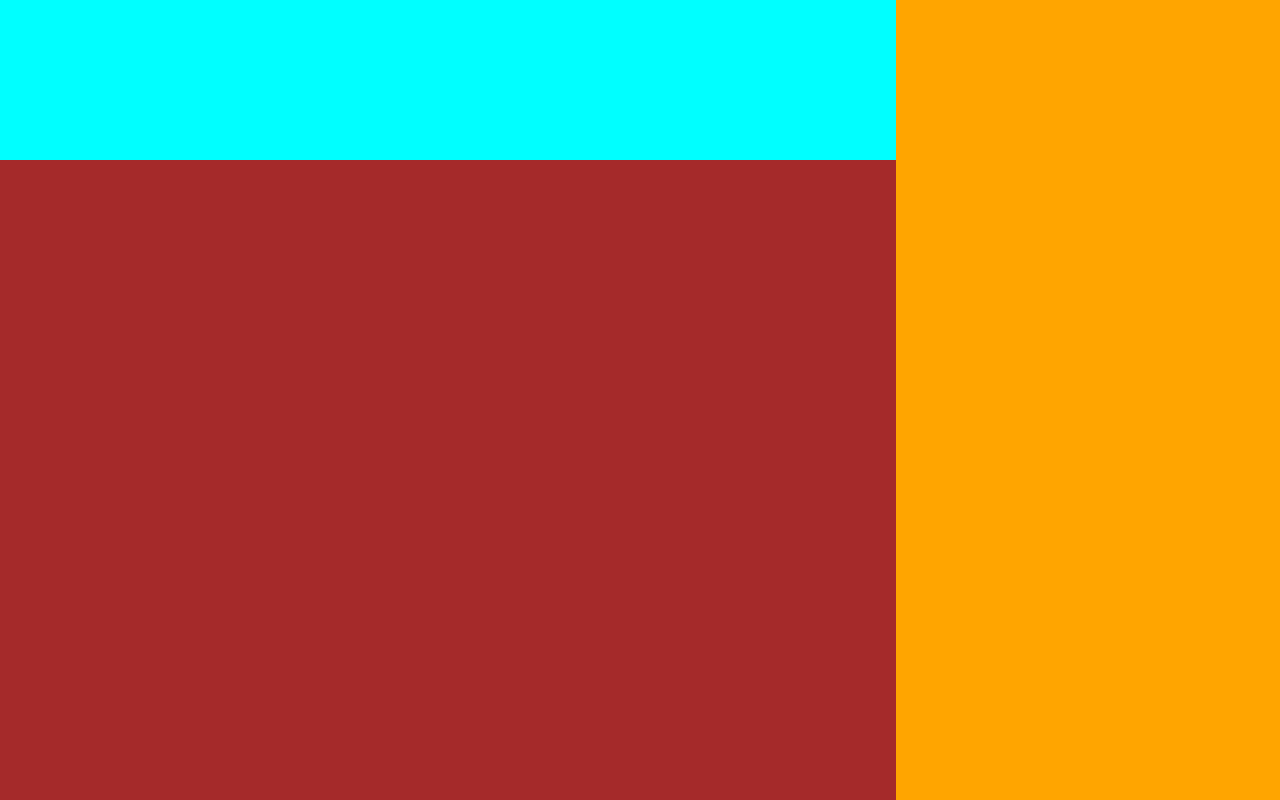
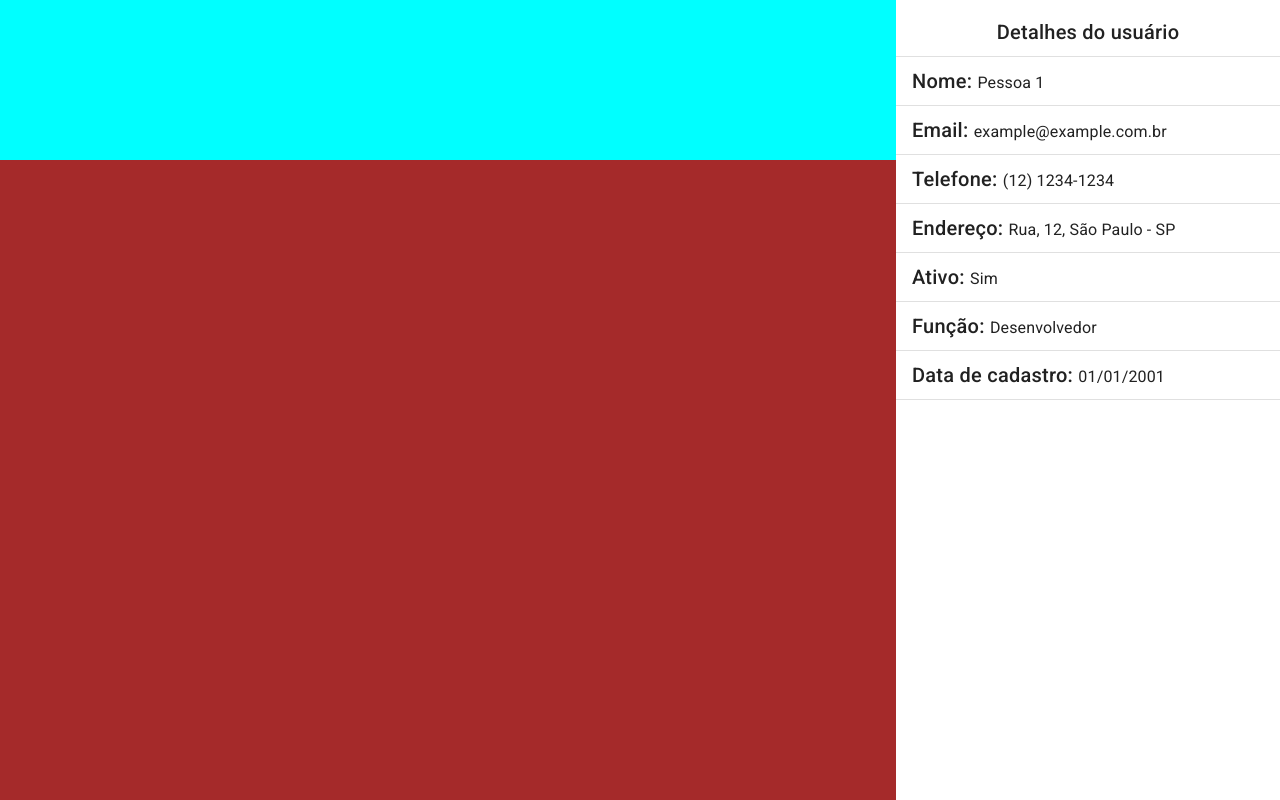
Before and after one commit to Henrique-182/curso-de-angular-v2-ao-v17, an Angular app in the folder 04_Projeto_Filtro_De_Lista_De_Usuarios/users-filter-project/: page / in a window 1280 px wide. Built offline with nearby package versions, Linux system fonts and the light colour scheme.

Commit message:
Layout Componente User Details

```diff
--- a/04_Projeto_Filtro_De_Lista_De_Usuarios/users-filter-project/src/app/app.component.html
+++ b/04_Projeto_Filtro_De_Lista_De_Usuarios/users-filter-project/src/app/app.component.html
@@ -8,6 +8,6 @@
         </div>
     </div>
     <div class="right-container">
-
+        <app-user-details></app-user-details>
     </div>
 </div>
--- a/04_Projeto_Filtro_De_Lista_De_Usuarios/users-filter-project/src/app/app.component.scss
+++ b/04_Projeto_Filtro_De_Lista_De_Usuarios/users-filter-project/src/app/app.component.scss
@@ -22,5 +22,4 @@
 .right-container {
     width: 30%;
     max-height: 100vh;
-    background-color: orange;
 }
--- /dev/null
+++ b/04_Projeto_Filtro_De_Lista_De_Usuarios/users-filter-project/src/app/components/user-details/user-details.component.html
@@ -0,0 +1,36 @@
+<div class="user-details">
+    <mat-list>
+        <mat-list-item class="u-text-align-center">
+            <span class="mat-h2">Detalhes do usuário</span>
+        </mat-list-item>
+        <mat-divider></mat-divider>
+        <mat-list-item>
+            <span class="mat-h2">Nome: </span> <span class="mat-h3">Pessoa 1</span>
+        </mat-list-item>
+        <mat-divider></mat-divider>
+        <mat-list-item>
+            <span class="mat-h2">Email: </span> <span class="mat-h3">example&#64;example.com.br</span>
+        </mat-list-item>
+        <mat-divider></mat-divider>
+        <mat-list-item>
+            <span class="mat-h2">Telefone: </span> <span class="mat-h3">(12) 1234-1234</span>
+        </mat-list-item>
+        <mat-divider></mat-divider>
+        <mat-list-item>
+            <span class="mat-h2">Endereço: </span> <span class="mat-h3">Rua, 12, São Paulo - SP</span>
+        </mat-list-item>
+        <mat-divider></mat-divider>
+        <mat-list-item>
+            <span class="mat-h2">Ativo: </span> <span class="mat-h3">Sim</span>
+        </mat-list-item>
+        <mat-divider></mat-divider>
+        <mat-list-item>
+            <span class="mat-h2">Função: </span> <span class="mat-h3">Desenvolvedor</span>
+        </mat-list-item>
+        <mat-divider></mat-divider>
+        <mat-list-item>
+            <span class="mat-h2">Data de cadastro: </span> <span class="mat-h3">01/01/2001</span>
+        </mat-list-item>
+        <mat-divider></mat-divider>
+    </mat-list>
+</div>
--- /dev/null
+++ b/04_Projeto_Filtro_De_Lista_De_Usuarios/users-filter-project/src/app/components/user-details/user-details.component.scss
@@ -0,0 +1,4 @@
+.user-details {
+    width: 100%;
+    height: 100%;
+}
--- a/04_Projeto_Filtro_De_Lista_De_Usuarios/users-filter-project/src/styles.scss
+++ b/04_Projeto_Filtro_De_Lista_De_Usuarios/users-filter-project/src/styles.scss
@@ -1,4 +1,5 @@
 /* You can add global styles to this file, and also import other style files */
+@import './styles/utils/text-align-center';
 
 html, body { height: 100%; }
 body { margin: 0; font-family: Roboto, "Helvetica Neue", sans-serif; }
--- /dev/null
+++ b/04_Projeto_Filtro_De_Lista_De_Usuarios/users-filter-project/src/styles/utils/_text-align-center.scss
@@ -0,0 +1,3 @@
+.u-text-align-center {
+    text-align: center;
+}
```
Also changed, not shown: 04_Projeto_Filtro_De_Lista_De_Usuarios/users-filter-project/src/app/angular-material/angular-material.module.ts (+11 -2 lines), 04_Projeto_Filtro_De_Lista_De_Usuarios/users-filter-project/src/app/components/components.module.ts (+7 -2 lines), 04_Projeto_Filtro_De_Lista_De_Usuarios/users-filter-project/src/app/components/user-details/user-details.component.ts (added, +10 -0 lines), 1 other file (tests, documents, lock files or other folders).
